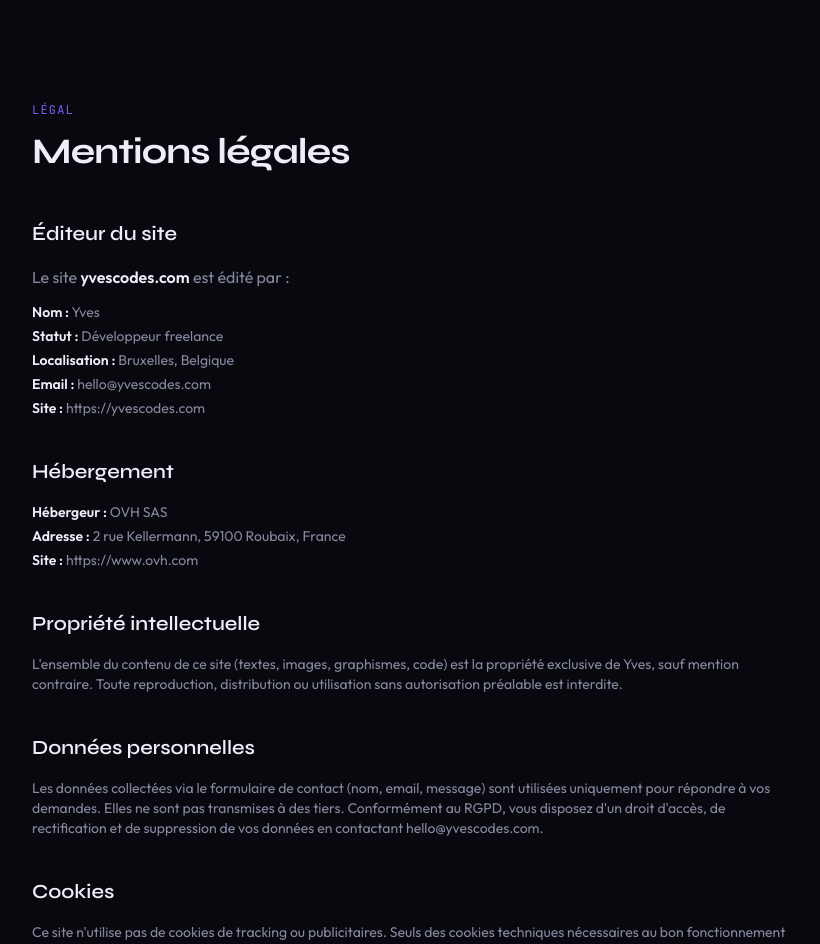
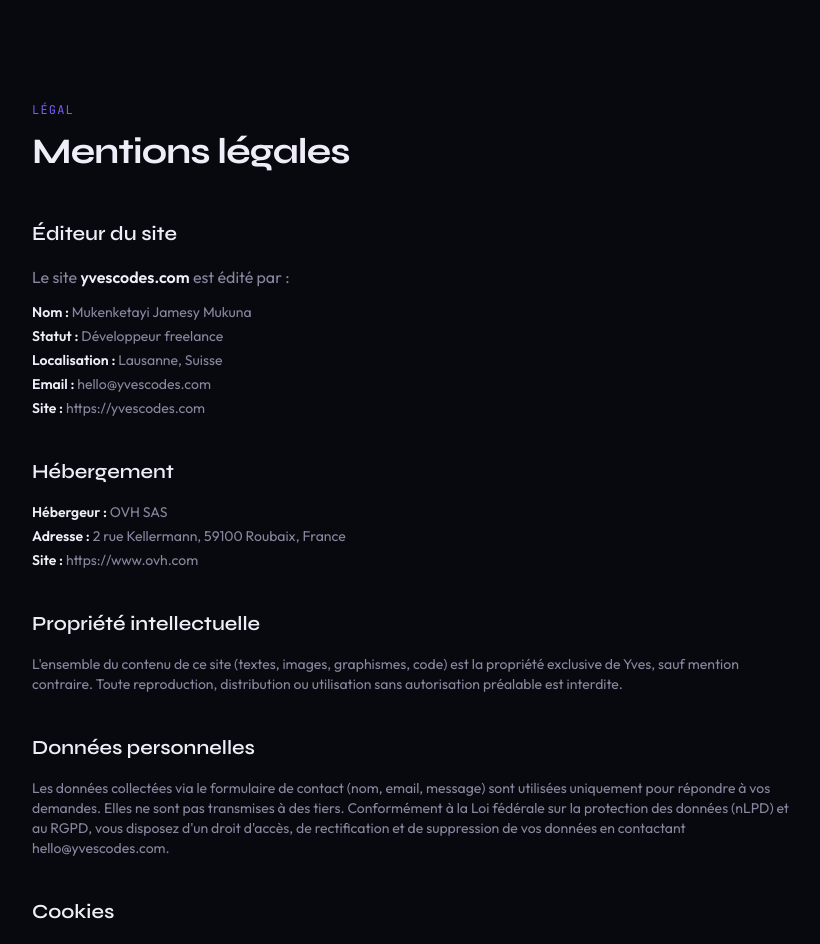
Before and after one commit to yvesnet9/yvescodes, a Next.js app: page /mentions-legales in a window 1280 px wide. Shown: the top 944 px of the page, without its empty margins (224-1044 px from the left). Built offline with nearby package versions, Linux system fonts and the light colour scheme.

Commit message:
fix: repositionnement Lausanne/Suisse (localisation, droit suisse, nLPD, editeur)

```diff
--- a/src/app/cgv/page.tsx
+++ b/src/app/cgv/page.tsx
@@ -54,7 +54,7 @@ export default function CGV() {
 
           <section>
             <h2 className="font-display font-semibold text-xl text-text mb-4">9. Droit applicable</h2>
-            <p className="text-sm">Les présentes CGV sont soumises au droit belge. En cas de litige, les tribunaux de Bruxelles sont compétents.</p>
+            <p className="text-sm">Les présentes CGV sont soumises au droit suisse. En cas de litige, le for juridique est à Lausanne.</p>
           </section>
 
           <p className="text-xs text-text-3 font-mono">Dernière mise à jour : {new Date().toLocaleDateString("fr-FR")}</p>
--- a/src/app/guide/page.tsx
+++ b/src/app/guide/page.tsx
@@ -89,7 +89,7 @@ export default function GuidePage() {
         <div className="mt-16 border-t border-neutral-800 pt-8 text-sm text-neutral-400">
           <p>
             <strong className="text-neutral-200">Yves</strong> — Développeur
-            fullstack, Bruxelles. 12+ projets livrés, paiement Stripe, garanties
+            fullstack, Lausanne. 12+ projets livrés, paiement Stripe, garanties
             écrites.
           </p>
           <p className="mt-2">
--- a/src/app/mentions-legales/page.tsx
+++ b/src/app/mentions-legales/page.tsx
@@ -10,9 +10,9 @@ export default function MentionsLegales() {
             <h2 className="font-display font-semibold text-xl text-text mb-4">Éditeur du site</h2>
             <p>Le site <strong className="text-text">yvescodes.com</strong> est édité par :</p>
             <ul className="mt-3 space-y-1 text-sm">
-              <li><strong className="text-text">Nom :</strong> Yves</li>
+              <li><strong className="text-text">Nom :</strong> Mukenketayi Jamesy Mukuna</li>
               <li><strong className="text-text">Statut :</strong> Développeur freelance</li>
-              <li><strong className="text-text">Localisation :</strong> Bruxelles, Belgique</li>
+              <li><strong className="text-text">Localisation :</strong> Lausanne, Suisse</li>
               <li><strong className="text-text">Email :</strong> hello@yvescodes.com</li>
               <li><strong className="text-text">Site :</strong> https://yvescodes.com</li>
             </ul>
@@ -34,7 +34,7 @@ export default function MentionsLegales() {
 
           <section>
             <h2 className="font-display font-semibold text-xl text-text mb-4">Données personnelles</h2>
-            <p className="text-sm">Les données collectées via le formulaire de contact (nom, email, message) sont utilisées uniquement pour répondre à vos demandes. Elles ne sont pas transmises à des tiers. Conformément au RGPD, vous disposez d'un droit d'accès, de rectification et de suppression de vos données en contactant hello@yvescodes.com.</p>
+            <p className="text-sm">Les données collectées via le formulaire de contact (nom, email, message) sont utilisées uniquement pour répondre à vos demandes. Elles ne sont pas transmises à des tiers. Conformément à la Loi fédérale sur la protection des données (nLPD) et au RGPD, vous disposez d'un droit d'accès, de rectification et de suppression de vos données en contactant hello@yvescodes.com.</p>
           </section>
 
           <section>
--- a/src/app/orchestre/page.tsx
+++ b/src/app/orchestre/page.tsx
@@ -221,7 +221,7 @@ export default function Orchestre() {
           <span style={{ margin: "0 6px" }}>·</span>
           <a href="/" style={{ color: "rgba(255,255,255,0.35)", textDecoration: "none" }}>yvescodes.com</a>
         </div>
-        <div style={{ fontSize: 12, color: "rgba(255,255,255,0.15)" }}>2026 — Bruxelles</div>
+        <div style={{ fontSize: 12, color: "rgba(255,255,255,0.15)" }}>2026 — Lausanne</div>
       </footer>
     </main>
   );
```
